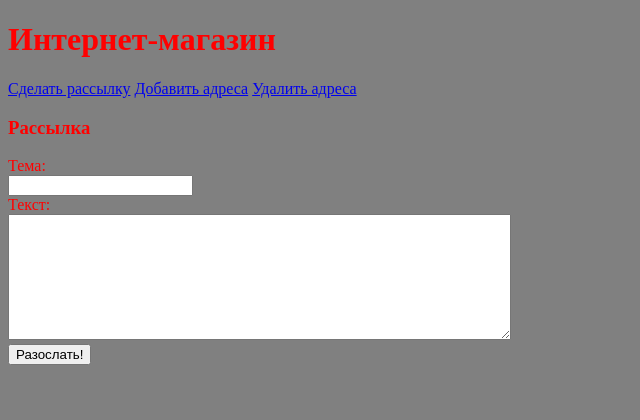
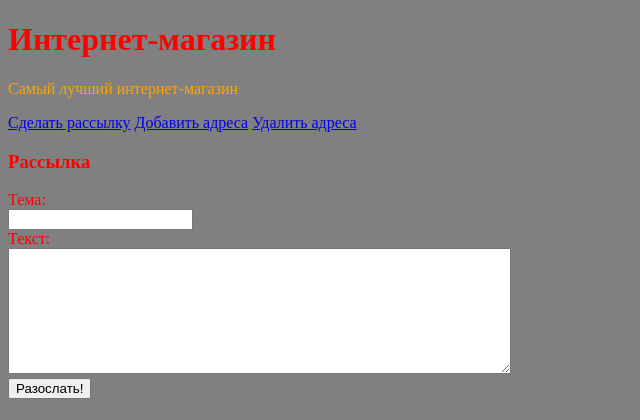
Before and after one commit to zolotukhin1984/elvis, a PHP site: page / in a window 1280 px wide. Shown: the top 420 px of the page, without its empty margins (0-640 px from the left). Run offline with PHP 8.4, Linux system fonts and the light colour scheme.

Commit message:
Добавили подзаголовок

```diff
--- a/index.php
+++ b/index.php
@@ -7,6 +7,7 @@
 </head>
 <body>
 	<h1>Интернет-магазин</h1>
+	<p>Самый лучший интернет-магазин</p>
 	<a href="index.php">Сделать рассылку</a>
 	<a href="addemail.php">Добавить адреса</a>
 	<a href="removeemail.php">Удалить адреса</a>
```
